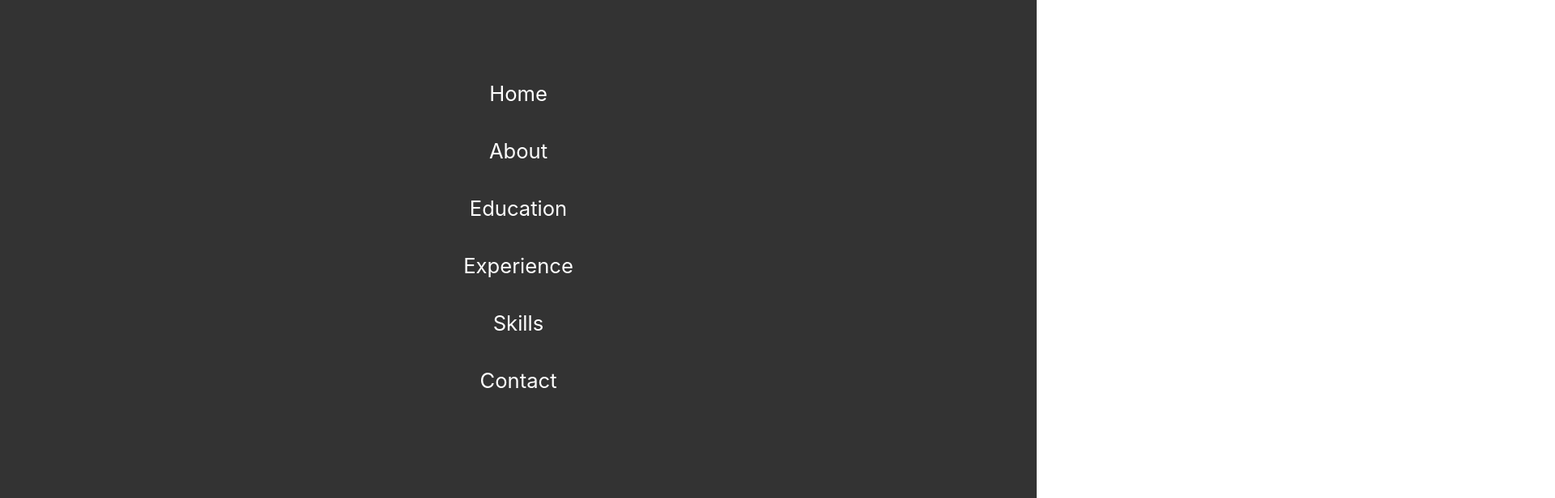
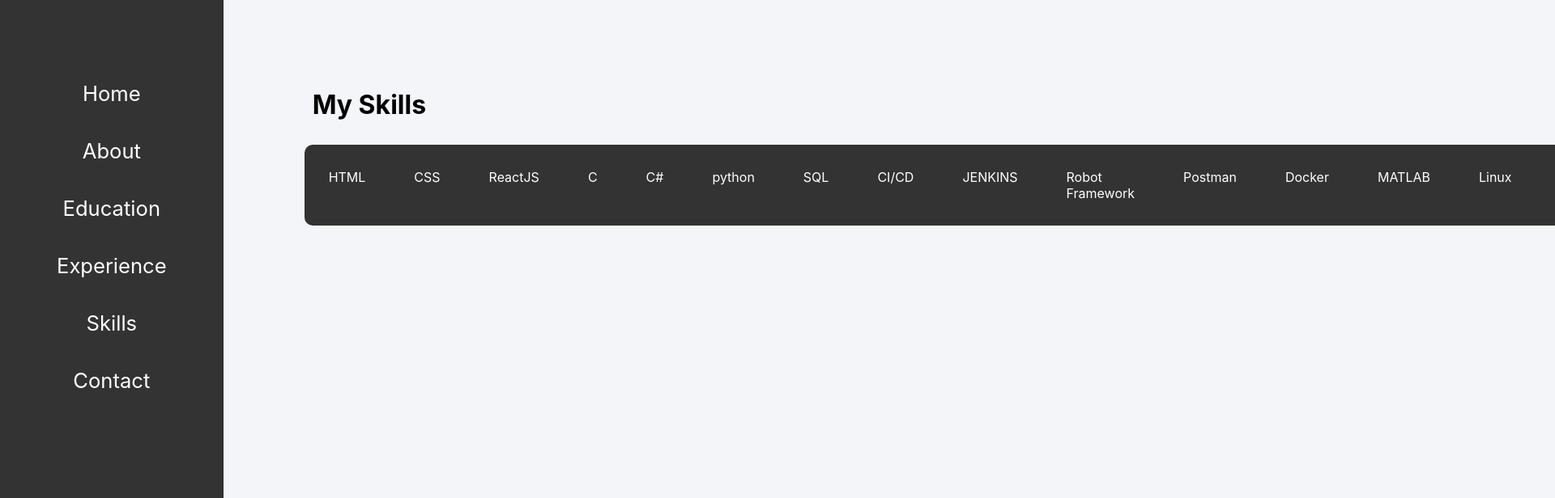
Before and after one commit to WilawanLelapratak/my-portfolio, a React (Create React App) app: page /skills in a window 1280 px wide. Shown: the top 616 px of the page at 81% size, 1920 px wide, since content can reach past the window. Built offline with nearby package versions, Linux system fonts and the light colour scheme.

Commit message:
Create Skills Page

```diff
--- a/src/App.css
+++ b/src/App.css
@@ -109,3 +109,15 @@ p {
   background: #333;
   box-shadow: 3px 3px 10px rgba(0,0,0,0.3);
 }
+
+.skills ul {
+  display: flex;
+  background-color: #333;
+  color: #fff;
+  border-radius: 10px;
+}
+
+.skills ul li {
+  list-style: none;
+  margin: 30px;
+}
--- a/src/App.js
+++ b/src/App.js
@@ -7,6 +7,7 @@ import Home from './contents/Home'
 import About from './contents/About'
 import Education from './contents/Education'
 import Experience from './contents/Experience'
+import Skills from './contents/Skills'
 
 import { BrowserRouter as Router, Route, Routes } from 'react-router-dom'
 
@@ -20,6 +21,7 @@ function App() {
           <Route path="/about" element={<About />} />
           <Route path="/education" element={<Education />} />
           <Route path="/experience" element={<Experience />} />
+          <Route path="/skills" element={<Skills />} />
         </Routes>
       </div>
     </Router>
--- /dev/null
+++ b/src/contents/Skills.js
@@ -0,0 +1,26 @@
+import React, { Component } from 'react'
+
+
+class Skills extends Component {
+    constructor(props) {
+        super(props);
+        this.state = {
+            'myskills': ['HTML', 'CSS', 'ReactJS', 'C', 'C#', 'python', 'SQL', 'CI/CD', 'JENKINS', 'Robot Framework', 'Postman', 'Docker', 'MATLAB', 'Linux', 'Git']
+        }
+    }
+
+    render() {
+        return (
+            <div className="condiv skills">
+                <h1 className="subtopic">My Skills</h1>
+                <ul>
+                    {this.state.myskills.map((value) => {
+                        return <li>{value}</li>
+                    })}
+                </ul>
+            </div>
+        );
+    }
+}
+
+export default Skills;
```
